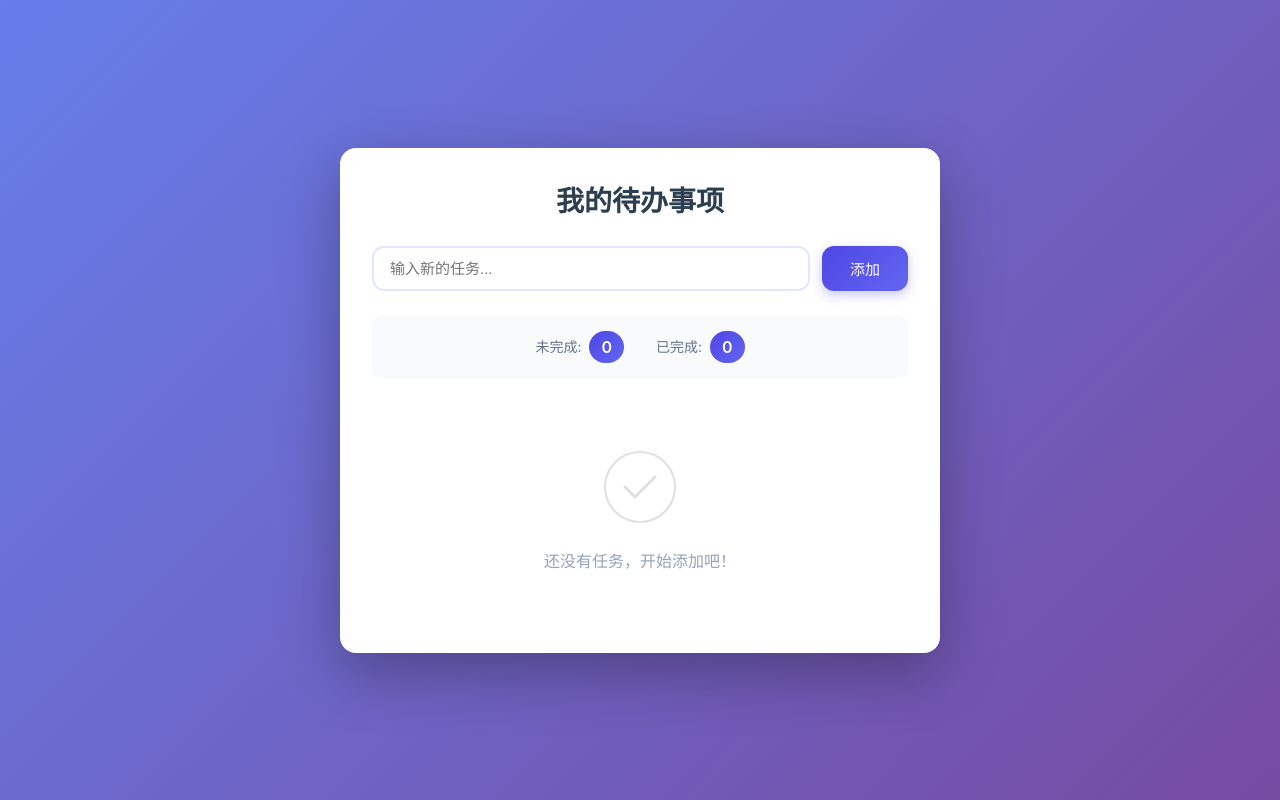
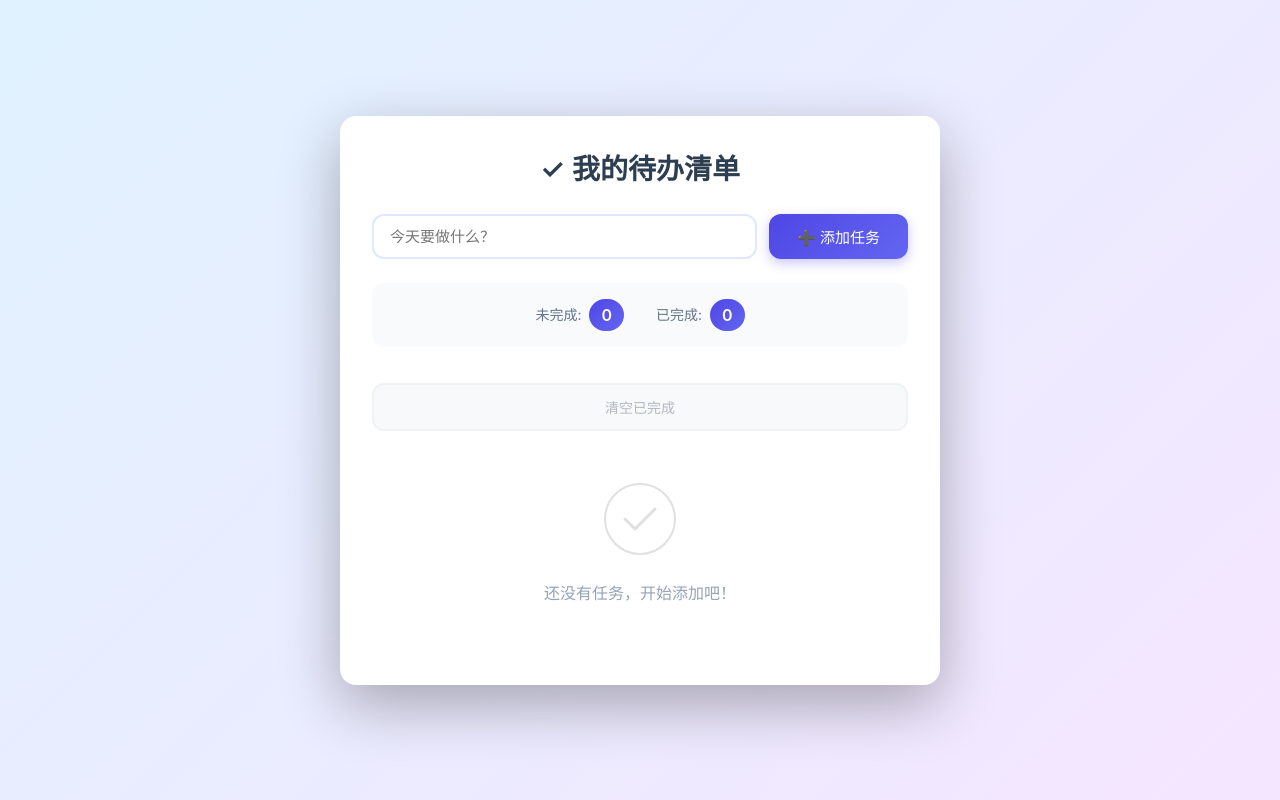
Before and after one commit to Xcaesar1/To-do-list, a website built with Vite: page index.html in a window 1280 px wide. Built offline with nearby package versions, Linux system fonts and the light colour scheme.

Commit message:
Updated index.html

```diff
--- a/index.html
+++ b/index.html
@@ -9,16 +9,16 @@
 <body>
     <div class="container">
         <div class="todo-app">
-            <h1>我的待办事项</h1>
+            <h1>✓ 我的待办清单</h1>
 
             <div class="input-section">
                 <input
                     type="text"
                     id="taskInput"
-                    placeholder="输入新的任务..."
+                    placeholder="今天要做什么？"
                     maxlength="200"
                 >
-                <button id="addBtn" class="add-btn">添加</button>
+                <button id="addBtn" class="add-btn">➕ 添加任务</button>
             </div>
 
             <div class="stats">
@@ -34,6 +34,8 @@
 
             <ul id="todoList" class="todo-list"></ul>
 
+            <button id="clearCompletedBtn" class="clear-completed-btn">清空已完成</button>
+
             <div id="emptyState" class="empty-state">
                 <svg width="80" height="80" viewBox="0 0 80 80" fill="none">
                     <circle cx="40" cy="40" r="35" stroke="#e0e0e0" stroke-width="2"/>
--- a/script.js
+++ b/script.js
@@ -4,6 +4,7 @@ const todoList = document.getElementById('todoList');
 const pendingCount = document.getElementById('pendingCount');
 const completedCount = document.getElementById('completedCount');
 const emptyState = document.getElementById('emptyState');
+const clearCompletedBtn = document.getElementById('clearCompletedBtn');
 
 let todos = [];
 
@@ -107,9 +108,18 @@ function updateStats() {
 
     pendingCount.textContent = pending;
     completedCount.textContent = completed;
+    clearCompletedBtn.disabled = completed === 0;
+}
+
+function clearCompleted() {
+    todos = todos.filter(t => !t.completed);
+    saveTodos();
+    renderTodos();
+    updateStats();
 }
 
 addBtn.addEventListener('click', addTodo);
+clearCompletedBtn.addEventListener('click', clearCompleted);
 
 taskInput.addEventListener('keypress', (e) => {
     if (e.key === 'Enter') {
--- a/style.css
+++ b/style.css
@@ -6,7 +6,7 @@
 
 body {
     font-family: -apple-system, BlinkMacSystemFont, 'Segoe UI', 'Roboto', 'Helvetica Neue', Arial, sans-serif;
-    background: linear-gradient(135deg, #667eea 0%, #764ba2 100%);
+    background: linear-gradient(135deg, #e0f2ff 0%, #f5e6ff 100%);
     min-height: 100vh;
     display: flex;
     align-items: center;
@@ -205,6 +205,35 @@ h1 {
     font-size: 16px;
 }
 
+.clear-completed-btn {
+    width: 100%;
+    padding: 12px 20px;
+    background: #f3f4f6;
+    color: #64748b;
+    border: 2px solid #e5e7eb;
+    border-radius: 12px;
+    font-size: 14px;
+    font-weight: 500;
+    cursor: pointer;
+    transition: all 0.3s ease;
+    margin-top: 16px;
+}
+
+.clear-completed-btn:hover {
+    background: #e5e7eb;
+    border-color: #d1d5db;
+    color: #475569;
+}
+
+.clear-completed-btn:active {
+    transform: scale(0.98);
+}
+
+.clear-completed-btn:disabled {
+    opacity: 0.5;
+    cursor: not-allowed;
+}
+
 @media (max-width: 640px) {
     .todo-app {
         padding: 24px 20px;
```
